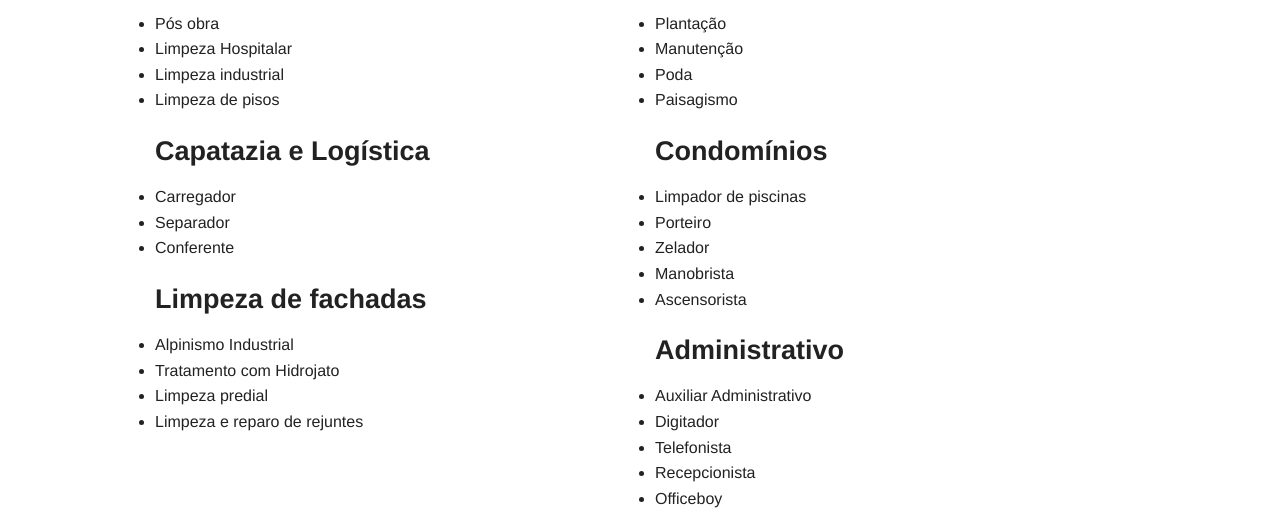
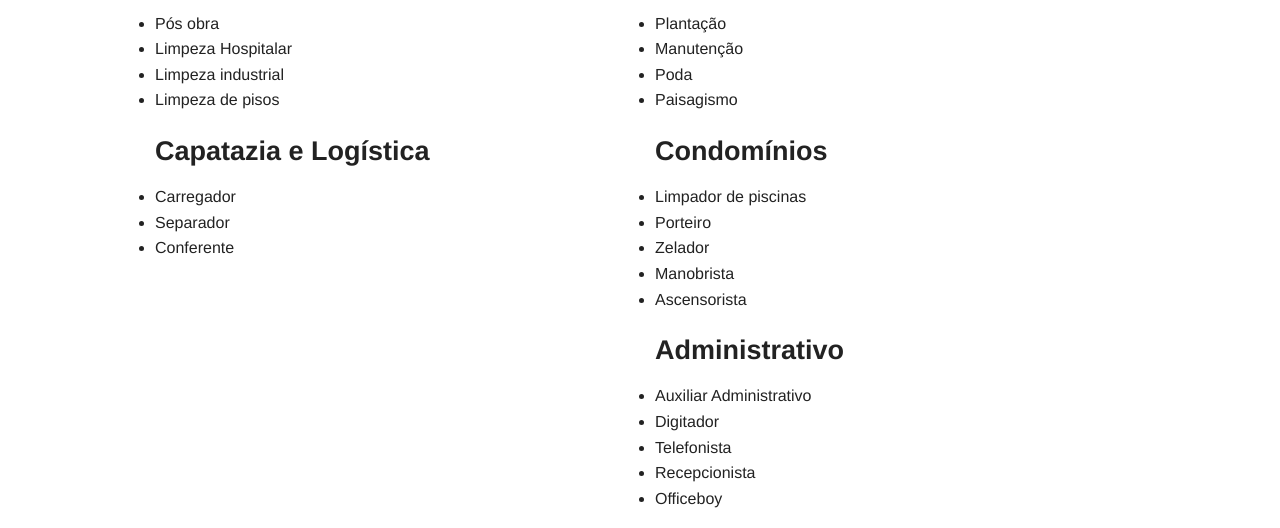
Before and after one commit to brservicos/brservicos.github.io, a plain HTML site: page 2/servicos/index.html in a window 1280 px wide. Shown: the part 222-750 px from the top of the page. Drawn offline with Linux system fonts and the light colour scheme.

Commit message:
Small fix

```diff
--- a/2/servicos/index.html
+++ b/2/servicos/index.html
@@ -58,13 +58,6 @@
         <li>Carregador</li>
         <li>Separador</li>
         <li>Conferente</li>
-      </ul>
-      <h3>Limpeza de fachadas</h3>
-      <ul>
-        <li>Alpinismo Industrial</li>
-        <li>Tratamento com Hidrojato</li>
-        <li>Limpeza predial</li>
-        <li>Limpeza e reparo de rejuntes</li>
       </ul>
     </div>
     <div class="large-6 columns">
```
